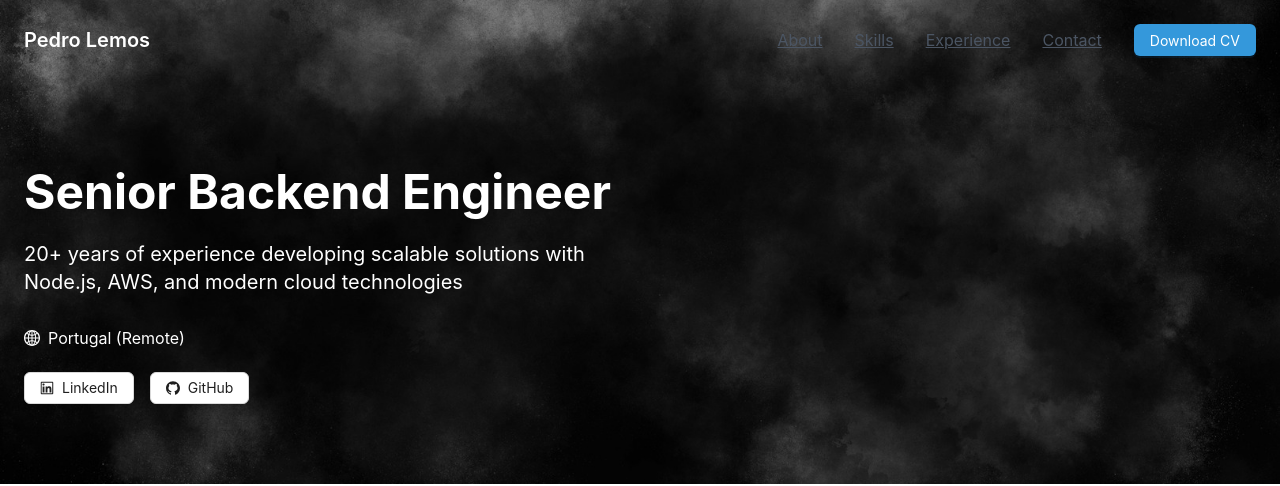
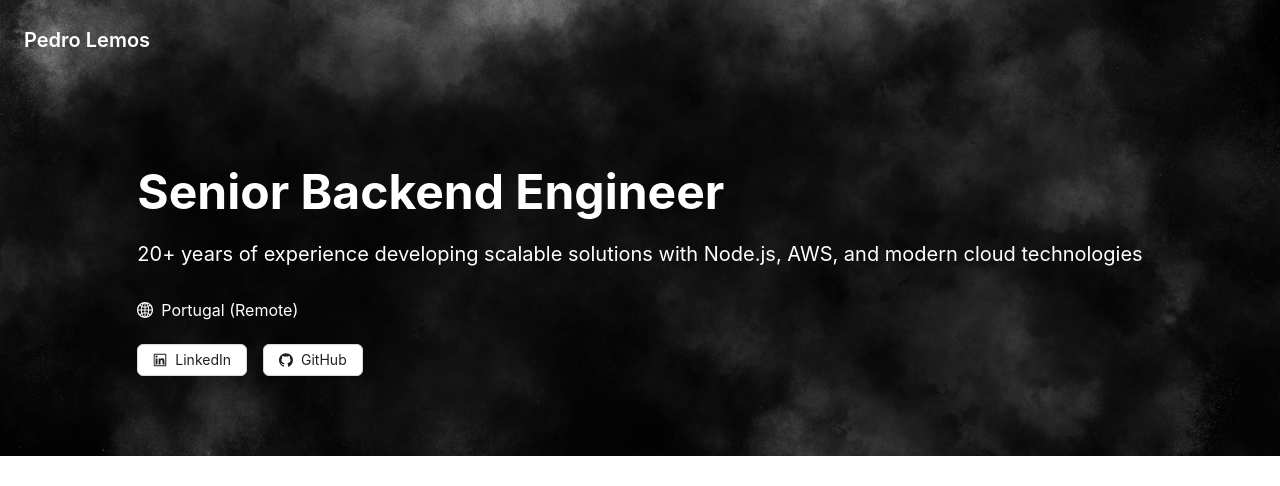
Before and after one commit to pedro9bee/me, a React (Create React App) app: page / in a window 1280 px wide. Shown: the top 486 px of the page. Built offline with nearby package versions, Linux system fonts and the light colour scheme.

Commit message:
fix: special characters problems on minify

```diff
--- a/postcss.config.js
+++ b/postcss.config.js
@@ -1,6 +1,23 @@
 module.exports = {
-  plugins: {
-    tailwindcss: {},
-    autoprefixer: {},
-  },
-}
+  plugins: [
+    require('tailwindcss'),
+    require('autoprefixer'),
+    // Avoid problems with special characters
+    require('cssnano')({
+      preset: [
+        'default',
+        {
+          discardComments: {
+            removeAll: true,
+          },
+          // Disable transformations that can cause problems
+          cssDeclarationSorter: false,
+          reduceIdents: false,
+          zindex: false,
+          calc: false,
+          mergeIdents: false
+        }
+      ]
+    }),
+  ],
+};
--- a/tailwind.config.js
+++ b/tailwind.config.js
@@ -21,4 +21,14 @@ module.exports = {
   corePlugins: {
     preflight: false,
   },
+  // Adicione estas configurações para lidar com caracteres especiais
+  future: {
+    respectDefaultRingColorOpacity: true,
+  },
+  experimental: {
+    relaxedWhitespace: true,
+  },
+  // Desabilitar uso de "!" em classes (se você não precisar delas)
+  separator: '_', // Muda o separador padrão ":" para "_" (opcional)
+  important: '#root', // Define um seletor importante em vez de usar !important
 }
```
